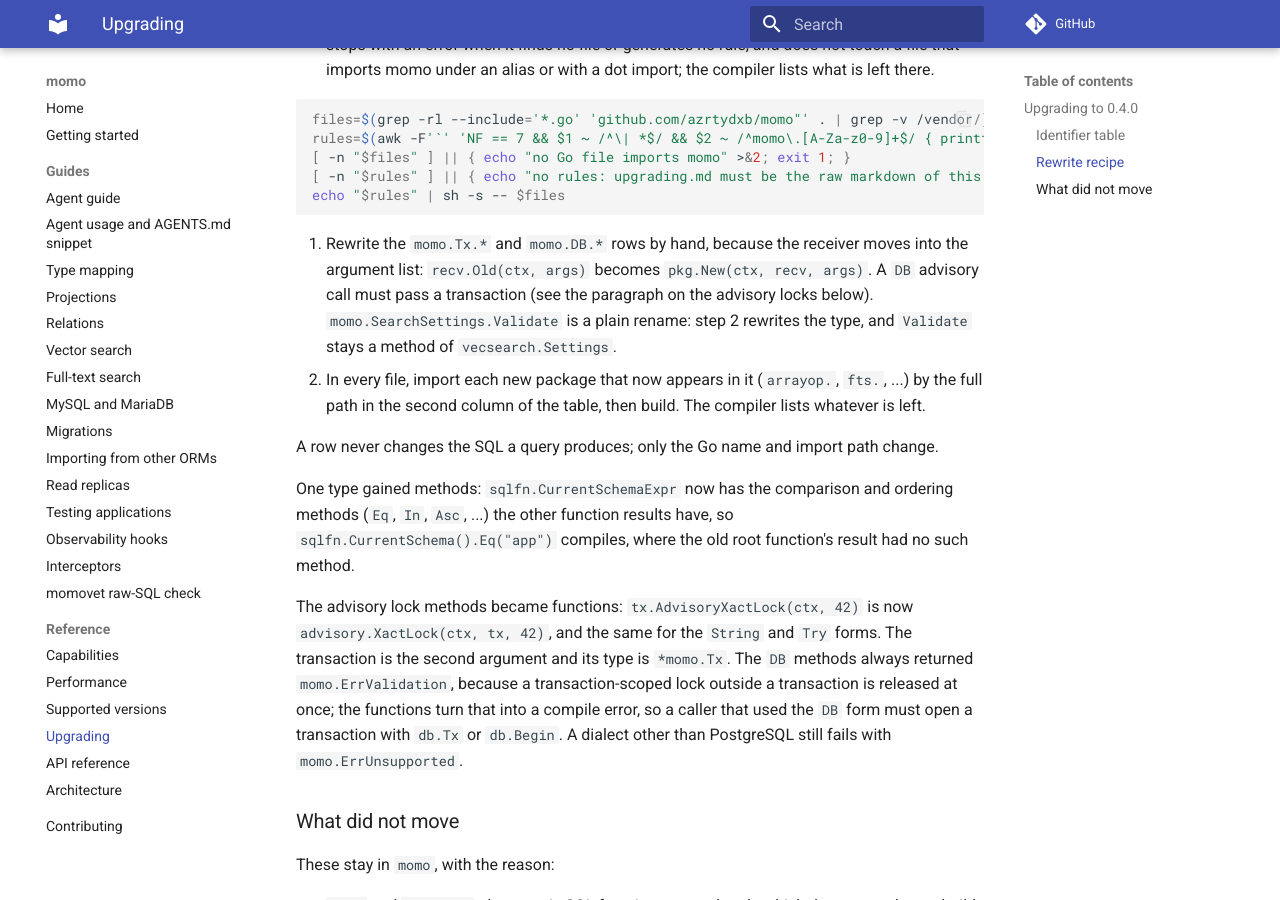
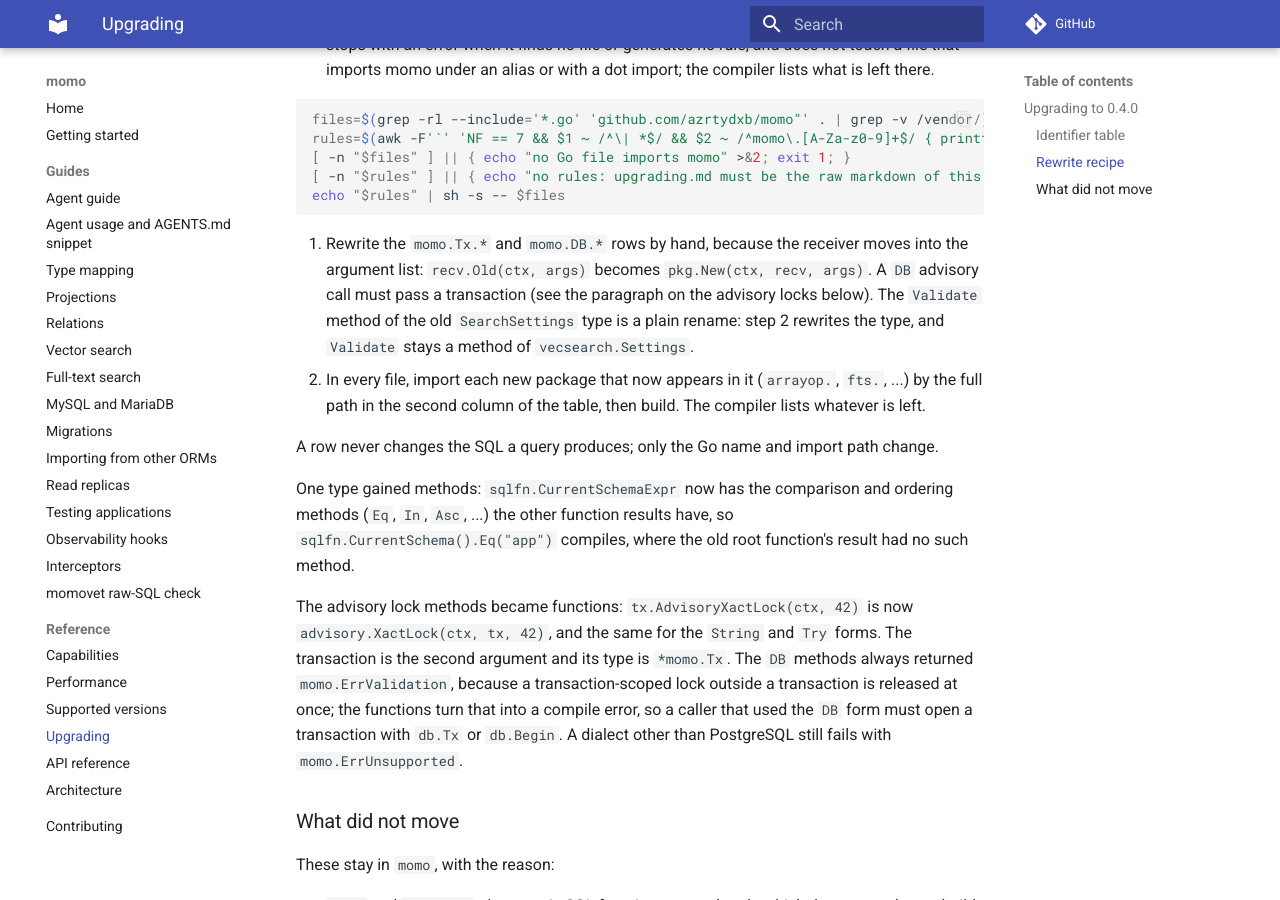
Before and after one commit to azrtydxb/momo, an MkDocs documentation site: the page built from docs/upgrading.md, in a window 1280 px wide and 900 px high, scrolled down 7805 px. Built offline with MkDocs 1.6.1 and Material for MkDocs 9.7.7, drawn with Linux system fonts in a browser that asks for light colours; comment, search, counter and statistics services are not loaded; the version menu is left out.

Commit message:
docs(upgrading): do not name the removed SearchSettings method as an identifier

```diff
--- a/docs/upgrading.md
+++ b/docs/upgrading.md
@@ -170,9 +170,9 @@ as an argument.
 3. Rewrite the `momo.Tx.*` and `momo.DB.*` rows by hand, because the receiver
    moves into the argument list: `recv.Old(ctx, args)` becomes
    `pkg.New(ctx, recv, args)`. A `DB` advisory call must pass a transaction
-   (see the paragraph on the advisory locks below). `momo.SearchSettings.Validate`
-   is a plain rename: step 2 rewrites the type, and `Validate` stays a method of
-   `vecsearch.Settings`.
+   (see the paragraph on the advisory locks below). The `Validate` method of the old
+   `SearchSettings` type is a plain rename: step 2 rewrites the type, and
+   `Validate` stays a method of `vecsearch.Settings`.
 4. In every file, import each new package that now appears in it (`arrayop.`,
    `fts.`, ...) by the full path in the second column of the table, then build.
    The compiler lists whatever is left.
```
